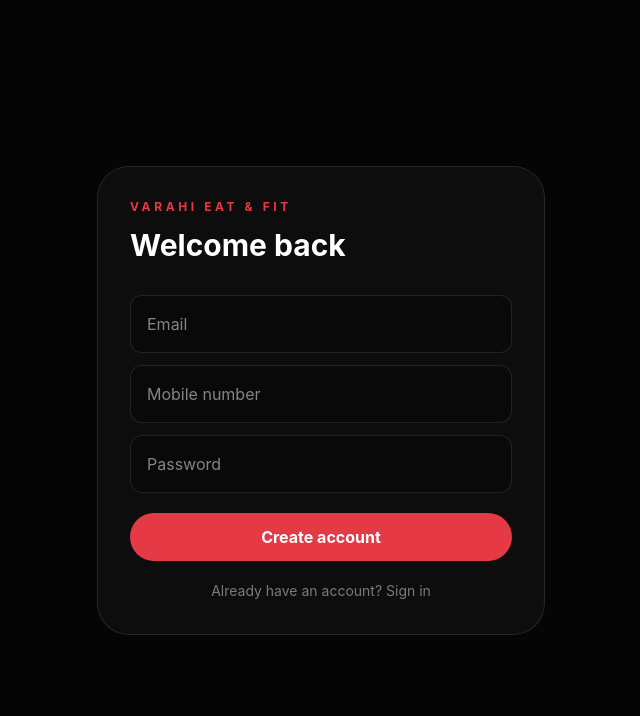
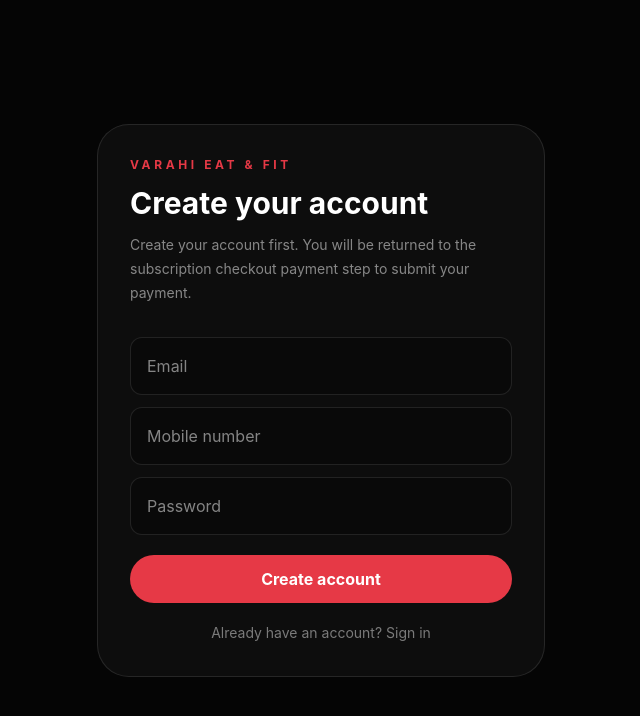
Before and after one commit to sunkarasivaprasad6-byte/varahieatandfit, a Next.js app: page /account in a window 1280 px wide. Both pictures are taken after a click on the button "New here? Create an account". Shown: the top 716 px of the page, without its empty margins (319-959 px from the left). Built offline with nearby package versions, Linux system fonts and the light colour scheme; no server answers.

Commit message:
fix: return new users to subscription checkout

```diff
--- a/app/account/page.tsx
+++ b/app/account/page.tsx
@@ -25,6 +25,8 @@
   useEffect(() => {
     const params = new URLSearchParams(window.location.search);
     const value = params.get("returnTo");
+    const signupRequested = params.get("signup") === "1";
+    if (signupRequested) setMode("signup");
     const pendingId = params.get("subscriptionId") || localStorage.getItem("varahi-pending-subscription-id") || "";
     const pendingPhone = params.get("phone") || localStorage.getItem("varahi-pending-subscription-phone") || "";
     if (value) setReturnTo(value);
@@ -94,9 +96,10 @@
     <main className="min-h-screen bg-[#050505] text-white grid place-items-center p-6">
       <div className="w-full max-w-md rounded-[32px] border border-white/10 bg-white/[0.035] p-8">
         <p className="text-xs font-bold uppercase tracking-[0.3em] text-[#E63946]">Varahi Eat & Fit</p>
-        <h1 className="mt-3 text-3xl font-bold">{subscriptionId ? "Connect your subscription" : user ? "Your account" : "Welcome back"}</h1>
+        <h1 className="mt-3 text-3xl font-bold">{subscriptionId ? "Connect your subscription" : user ? "Your account" : mode === "signup" ? "Create your account" : "Welcome back"}</h1>
 
         {subscriptionId && <p className="mt-3 text-sm leading-6 text-white/50">Create an account to keep your subscription connected to you and view it after payment verification.</p>}
+        {!subscriptionId && mode === "signup" && !user && <p className="mt-3 text-sm leading-6 text-white/50">Create your account first. You will be returned to the subscription checkout payment step to submit your payment.</p>}
         {claimError && <div className="mt-5 rounded-xl border border-red-500/20 bg-red-500/10 p-3 text-sm text-red-300">{claimError}</div>}
 
         {subscriptionId && user ? (
```
